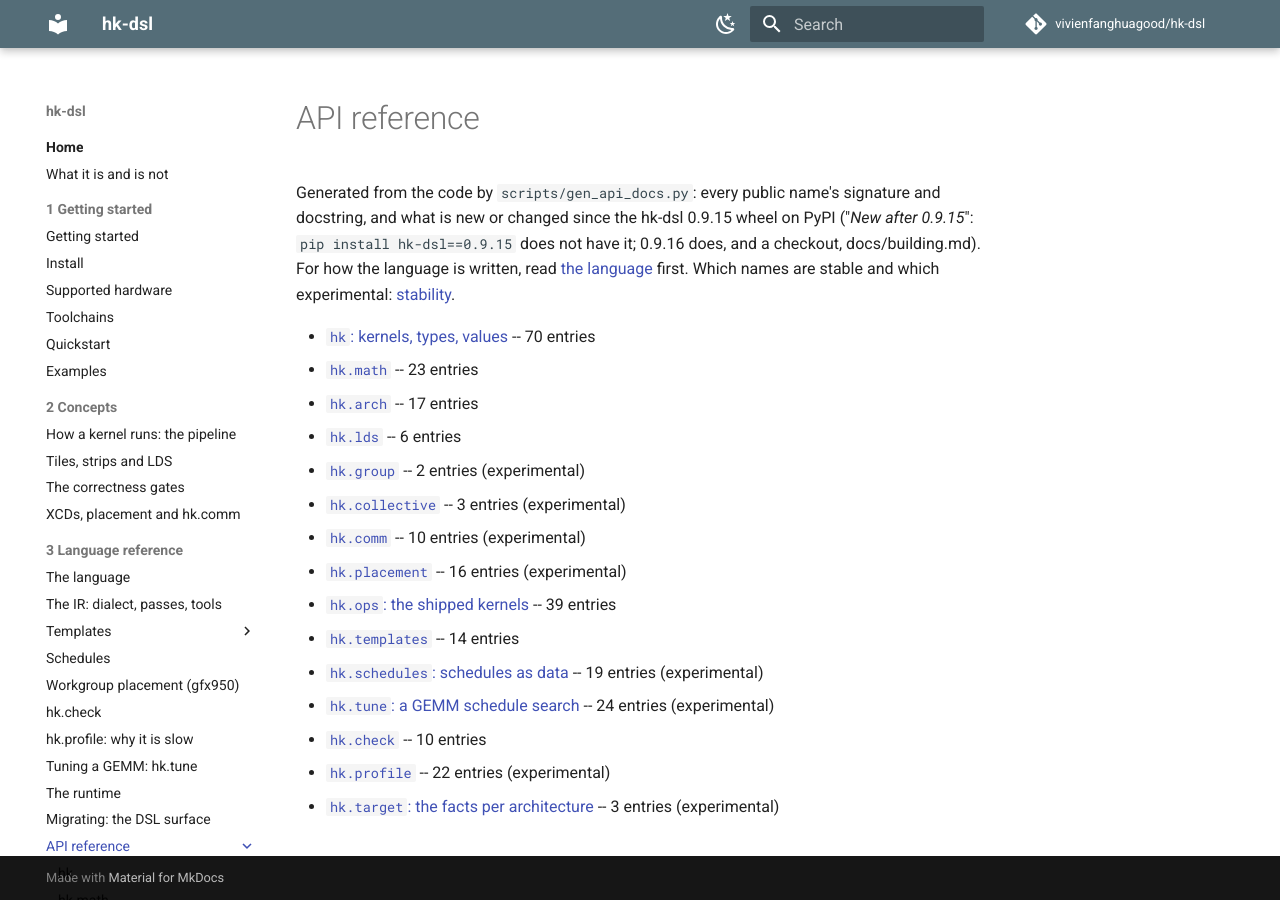
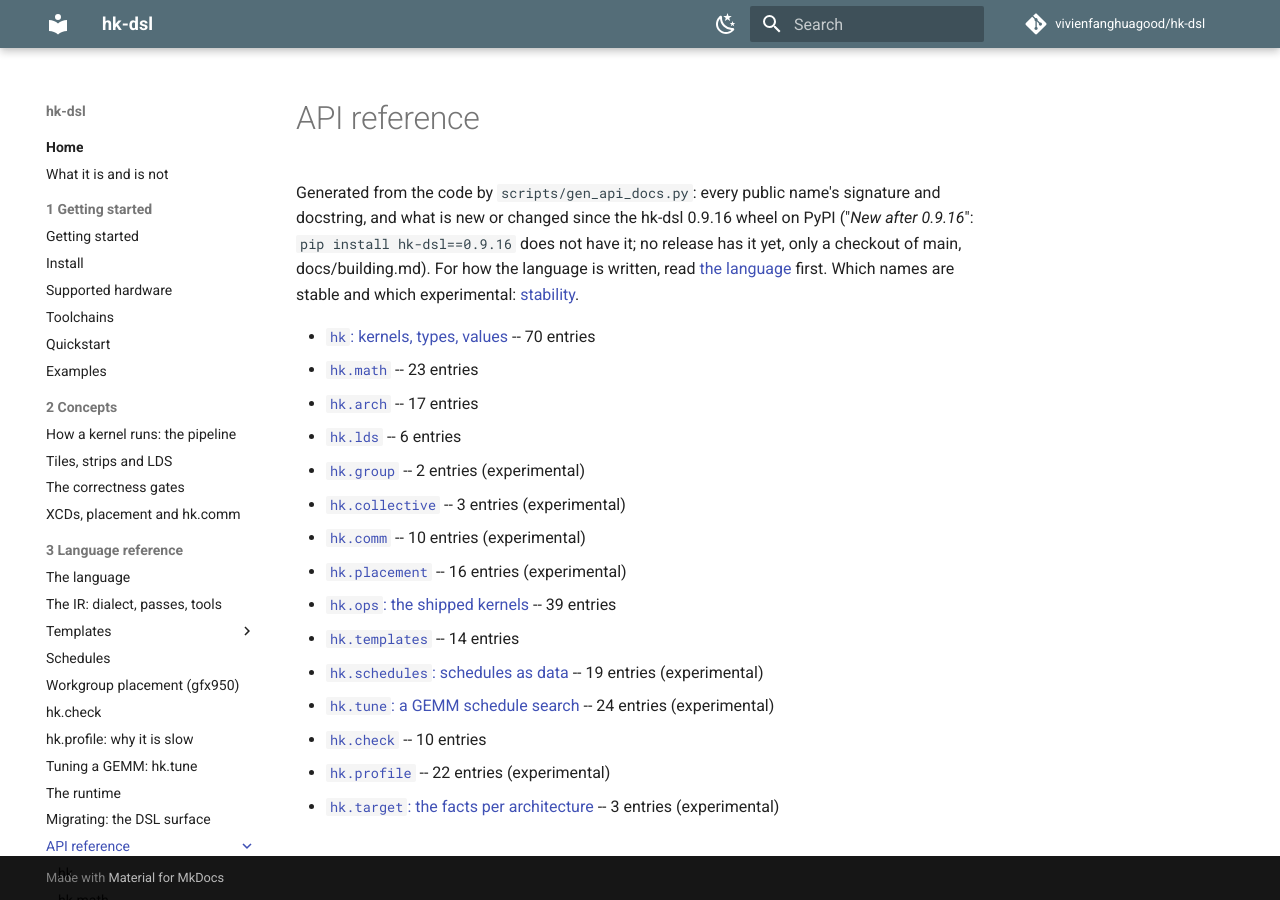
Before and after one commit to vivienfanghuagood/hk-dsl, an MkDocs documentation site: the page built from docs/api/README.md, in a window 1280 px wide. Built offline with MkDocs 1.6.1 and Material for MkDocs 9.7.7, drawn with Linux system fonts in a browser that asks for light colours; comment, search, counter and statistics services are not loaded.

Commit message:
post-release 0.9.16: API marks against the 0.9.16 wheel, RELEASE = None, CHANGELOG Unreleased
As #339 for 0.9.15: scripts/api_baseline_0.9.16.json from the v0.9.16 cp310 wheel; PYPI = "0.9.16",
RELEASE = None, regenerated; test_api_docs against 0.9.16; llms.txt, the skill and docs/README:
marks are New after 0.9.16, main only; an empty ## Unreleased at the top of CHANGELOG.

Co-Authored-By: Claude <noreply@anthropic.com>

```diff
--- a/docs/api/README.md
+++ b/docs/api/README.md
@@ -2,7 +2,7 @@
 
 # API reference
 
-Generated from the code by `scripts/gen_api_docs.py`: every public name's signature and docstring, and what is new or changed since the hk-dsl 0.9.15 wheel on PyPI ("*New after 0.9.15*": `pip install hk-dsl==0.9.15` does not have it; 0.9.16 does, and a checkout, docs/building.md). For how the language is written, read [the language](../language.md) first. Which names are stable and which experimental: [stability](../stability.md).
+Generated from the code by `scripts/gen_api_docs.py`: every public name's signature and docstring, and what is new or changed since the hk-dsl 0.9.16 wheel on PyPI ("*New after 0.9.16*": `pip install hk-dsl==0.9.16` does not have it; no release has it yet, only a checkout of main, docs/building.md). For how the language is written, read [the language](../language.md) first. Which names are stable and which experimental: [stability](../stability.md).
 
 - [`hk`: kernels, types, values](hk.md) -- 70 entries
 - [`hk.math`](hk.math.md) -- 23 entries
--- a/llms.txt
+++ b/llms.txt
@@ -68,7 +68,7 @@ It traces and runs on both GPUs, ragged shapes (100x1000) included; `hk.check` t
 
 ## Pitfalls
 
-- The docs describe main; `pip install hk-dsl` is 0.9.16 (check `hk.__version__`). The API reference marks what is *New after 0.9.15*: in 0.9.16, not in 0.9.15. 0.8.0 added, and 0.7.0 lacks, workgroup placement (`hk.kernel(placement=)`, `hk.Placement`, `hk.arch.xcd_count`), `hk.map_cpp`, the strip ops and element exchange. 0.6.0's synchronous `g.load` / `g.store` on gfx950 read and write past a partial last tile; 0.7.0's do not.
+- The docs describe main; `pip install hk-dsl` is 0.9.16 (check `hk.__version__`). The API reference marks what is *New after 0.9.16*: on main only, in no release yet. 0.8.0 added, and 0.7.0 lacks, workgroup placement (`hk.kernel(placement=)`, `hk.Placement`, `hk.arch.xcd_count`), `hk.map_cpp`, the strip ops and element exchange. 0.6.0's synchronous `g.load` / `g.store` on gfx950 read and write past a partial last tile; 0.7.0's do not.
 - Positional kernel parameters are tensors (`hk.Tensor[dtype]`, 4-D `(batch, depth, rows, cols)`; a 2-D tensor is `(rows, cols)`). Constexprs are keyword-only with a default, baked into the source: a new value is a new compile.
 - The transcendental math (gelu, dgelu, sqrt, rsqrt, silu) is fp32-only: load 16-bit data into an fp32 tile or strip (the load converts) and store it back (the store converts). `hk.math.gelu` is `F.gelu(x, approximate="tanh")`, not the erf default.
 - A strip's columns are whole chunks of `wave x run` (32 x run on gfx1100, 64 x run on gfx950): `CW=512` with `run=8` fits both. Read the wave from `hk.arch.target().wave` when a plan depends on it.
```
Also changed, not shown: CHANGELOG.md (+2 -0 lines), docs/README.md (+1 -1 lines), skills/hk-kernel/SKILL.md (+2 -2 lines), 4 other files.
